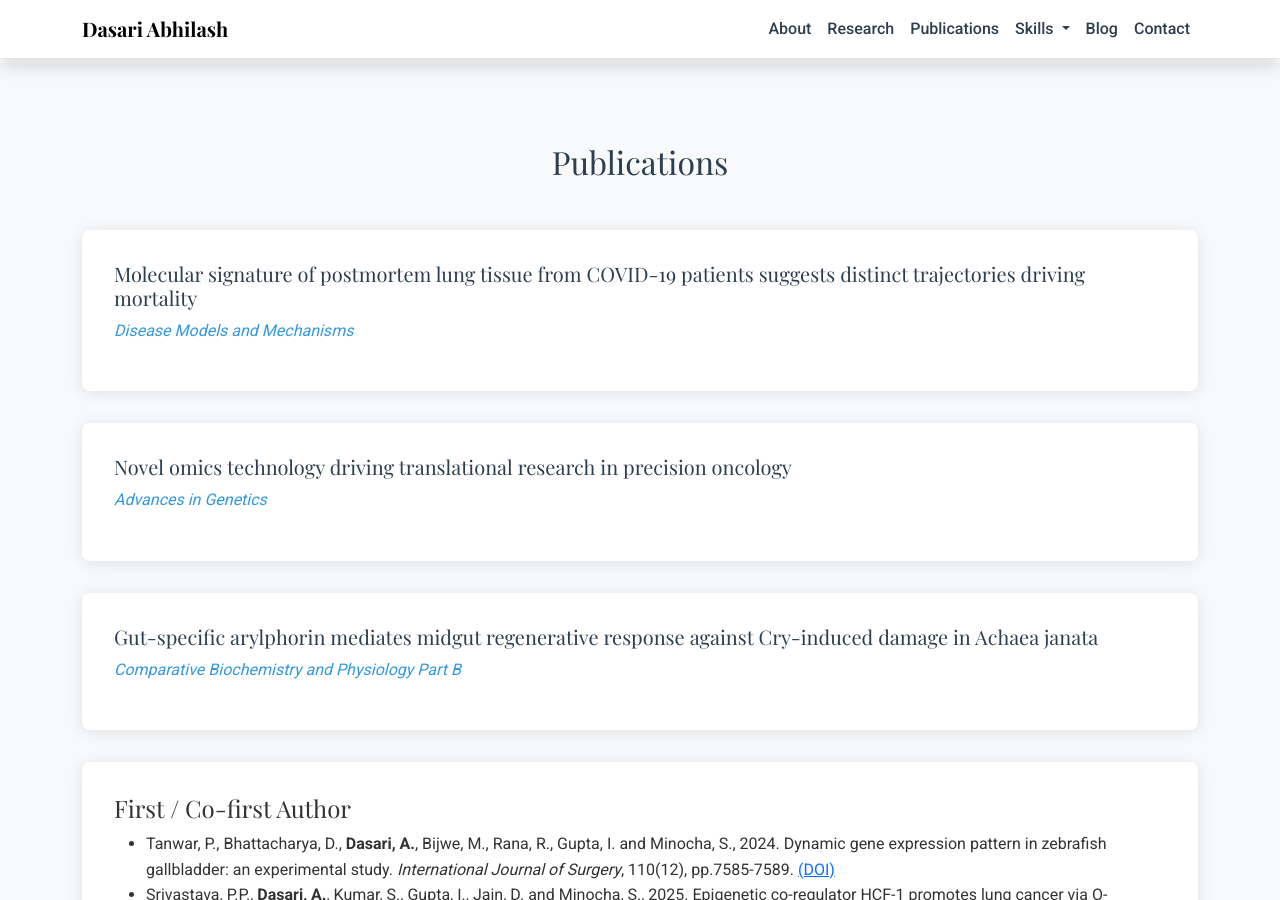
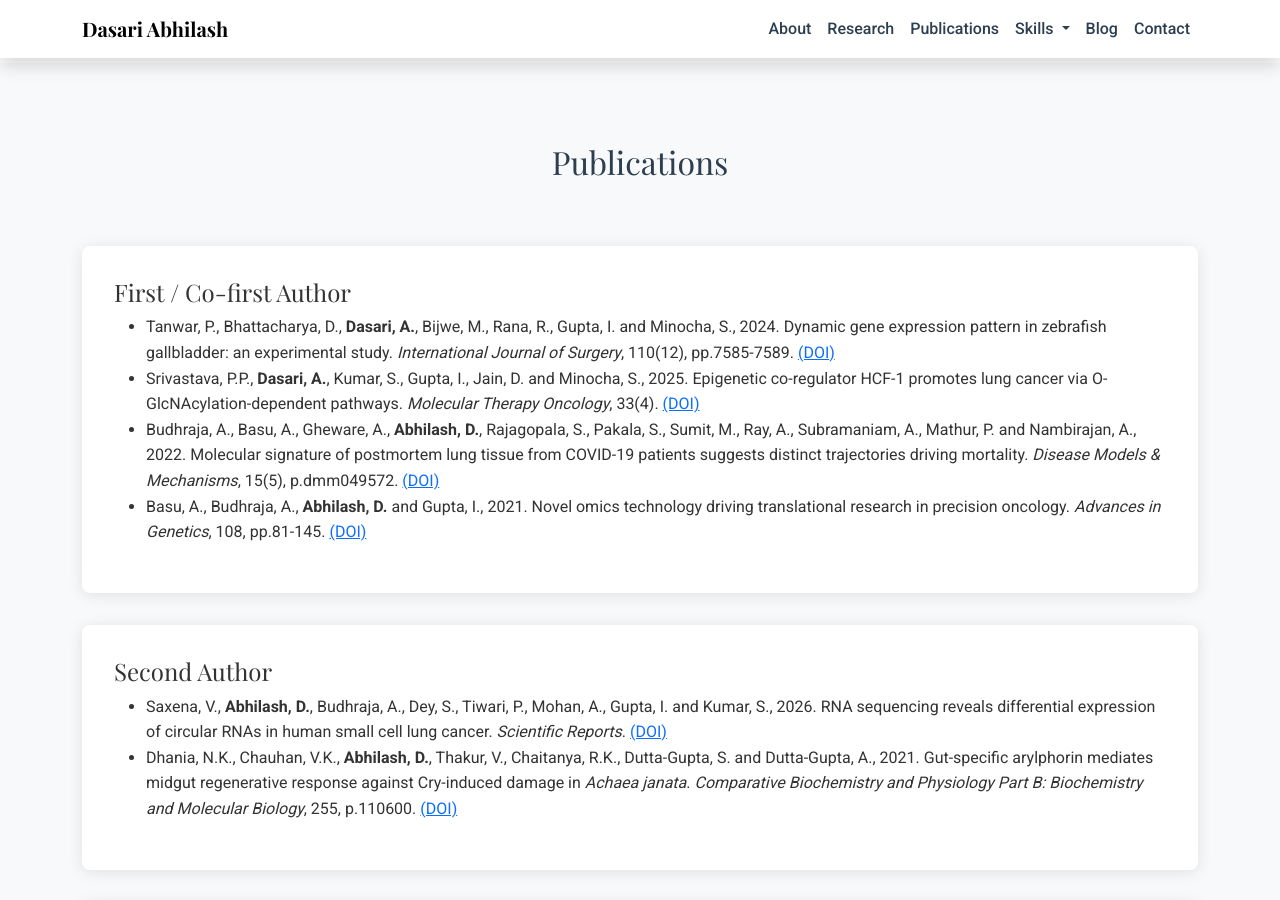
Before and after one commit to abhilashdasari/abhilashdasari, a Jekyll site: the page built from index.html, in a window 1280 px wide and 900 px high, scrolled down 2153 px. Built offline with Jekyll 4.4.1, drawn with Linux system fonts in a browser that asks for light colours.

Commit message:
Fix publication citations

```diff
--- a/index.html
+++ b/index.html
@@ -80,33 +80,21 @@ title: Home
             <h2 class="section-title">Publications</h2>
             <div class="row">
                 <div class="col-lg-12">
-                        <div class="publication-item">
-                            <h3>Molecular signature of postmortem lung tissue from COVID-19 patients suggests distinct trajectories driving mortality</h3>
-                            <p class="journal">Disease Models and Mechanisms</p>
-                        </div>
-                        <div class="publication-item">
-                            <h3>Novel omics technology driving translational research in precision oncology</h3>
-                            <p class="journal">Advances in Genetics</p>
-                        </div>
-                        <div class="publication-item">
-                            <h3>Gut-specific arylphorin mediates midgut regenerative response against Cry-induced damage in Achaea janata</h3>
-                            <p class="journal">Comparative Biochemistry and Physiology Part B</p>
-                        </div>
                         <div class="publication-item mt-3">
                             <h4>First / Co-first Author</h4>
                             <ul class="publication-list">
-                                <li>Tanwar, P., Bhattacharya, D., <strong>Dasari, A.</strong>, Bijwe, M., Rana, R., Gupta, I. and Minocha, S., 2024. Dynamic gene expression pattern in zebrafish gallbladder: an experimental study. <em>International Journal of Surgery</em>, 110(12), pp.7585-7589. <a href="https://doi.org/10.1097/js9.0000000000002135">(DOI)</a></li>
-                                <li>Srivastava, P.P., <strong>Dasari, A.</strong>, Kumar, S., Gupta, I., Jain, D. and Minocha, S., 2025. Epigenetic co-regulator HCF-1 promotes lung cancer via O-GlcNAcylation-dependent pathways. <em>Molecular Therapy Oncology</em>, 33(4). <a href="https://doi.org/10.1016/j.omton.2025.201046">(DOI)</a></li>
-                                <li>Budhraja, A., Basu, A., Gheware, A., <strong>Abhilash, D.</strong>, Rajagopala, S., Pakala, S., Sumit, M., Ray, A., Subramaniam, A., Mathur, P. and Nambirajan, A., 2022. Molecular signature of postmortem lung tissue from COVID-19 patients suggests distinct trajectories driving mortality. <em>Disease Models &amp; Mechanisms</em>, 15(5), p.dmm049572. <a href="https://doi.org/10.1242/dmm.049572">(DOI)</a></li>
-                                <li>Basu, A., Budhraja, A., <strong>Abhilash, D.</strong> and Gupta, I., 2021. Novel omics technology driving translational research in precision oncology. <em>Advances in Genetics</em>, 108, pp.81-145. <a href="https://doi.org/10.1016/bs.adgen.2021.08.003">(DOI)</a></li>
+                                <li>Tanwar, P., Bhattacharya, D., <strong>Dasari, A.</strong>, Bijwe, M., Rana, R., Gupta, I. and Minocha, S., 2024. Dynamic gene expression pattern in zebrafish gallbladder: an experimental study. <em>International Journal of Surgery</em>, 110(12), pp.7585-7589. <a href="https://doi.org/10.1097/js9.0000000000002135" target="_blank" rel="noopener">(DOI)</a></li>
+                                <li>Srivastava, P.P., <strong>Dasari, A.</strong>, Kumar, S., Gupta, I., Jain, D. and Minocha, S., 2025. Epigenetic co-regulator HCF-1 promotes lung cancer via O-GlcNAcylation-dependent pathways. <em>Molecular Therapy Oncology</em>, 33(4). <a href="https://doi.org/10.1016/j.omton.2025.201046" target="_blank" rel="noopener">(DOI)</a></li>
+                                <li>Budhraja, A., Basu, A., Gheware, A., <strong>Abhilash, D.</strong>, Rajagopala, S., Pakala, S., Sumit, M., Ray, A., Subramaniam, A., Mathur, P. and Nambirajan, A., 2022. Molecular signature of postmortem lung tissue from COVID-19 patients suggests distinct trajectories driving mortality. <em>Disease Models &amp; Mechanisms</em>, 15(5), p.dmm049572. <a href="https://doi.org/10.1242/dmm.049572" target="_blank" rel="noopener">(DOI)</a></li>
+                                <li>Basu, A., Budhraja, A., <strong>Abhilash, D.</strong> and Gupta, I., 2021. Novel omics technology driving translational research in precision oncology. <em>Advances in Genetics</em>, 108, pp.81-145. <a href="https://doi.org/10.1016/bs.adgen.2021.08.003" target="_blank" rel="noopener">(DOI)</a></li>
                             </ul>
                         </div>
 
                         <div class="publication-item mt-3">
                             <h4>Second Author</h4>
                             <ul class="publication-list">
-                                <li>Saxena, V., <strong>Abhilash, D.</strong>, Budhraja, A., Dey, S., Tiwari, P., Mohan, A., Gupta, I. and Kumar, S., 2026. RNA sequencing reveals differential expression of circular RNAs in human small cell lung cancer. <em>Scientific Reports</em>. <a href="https://doi.org/10.1038/s41598-026-38145-y">(DOI)</a></li>
-                                <li>Dhania, N.K., Chauhan, V.K., <strong>Abhilash, D.</strong>, Thakur, V., Chaitanya, R.K., Dutta-Gupta, S. and Dutta-Gupta, A., 2021. Gut-specific arylphorin mediates midgut regenerative response against Cry-induced damage in <em>Achaea janata</em>. <em>Comparative Biochemistry and Physiology Part B: Biochemistry and Molecular Biology</em>, 255, p.110600. <a href="https://doi.org/10.1016/j.cbpb.2021.110600">(DOI)</a></li>
+                                <li>Saxena, V., <strong>Abhilash, D.</strong>, Budhraja, A., Dey, S., Tiwari, P., Mohan, A., Gupta, I. and Kumar, S., 2026. RNA sequencing reveals differential expression of circular RNAs in human small cell lung cancer. <em>Scientific Reports</em>. <a href="https://doi.org/10.1038/s41598-026-38145-y" target="_blank" rel="noopener">(DOI)</a></li>
+                                <li>Dhania, N.K., Chauhan, V.K., <strong>Abhilash, D.</strong>, Thakur, V., Chaitanya, R.K., Dutta-Gupta, S. and Dutta-Gupta, A., 2021. Gut-specific arylphorin mediates midgut regenerative response against Cry-induced damage in <em>Achaea janata</em>. <em>Comparative Biochemistry and Physiology Part B: Biochemistry and Molecular Biology</em>, 255, p.110600. <a href="https://doi.org/10.1016/j.cbpb.2021.110600" target="_blank" rel="noopener">(DOI)</a></li>
                             </ul>
                         </div>
 
```
